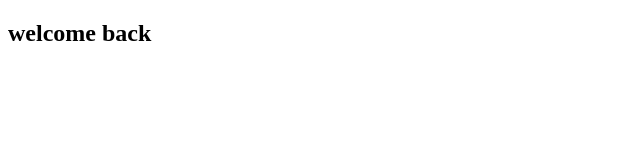
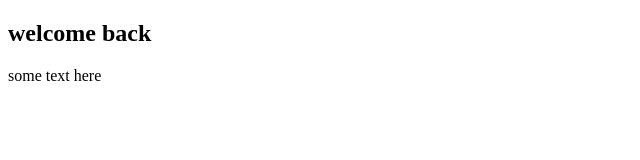
Before and after one commit to SaeedRajeh/myTestProject, a plain HTML site: page index.html in a window 1280 px wide. Shown: the whole page, without its empty margins (0-640 px from the left). Drawn offline with Linux system fonts and the light colour scheme.

Commit message:
second commit

```diff
--- a/index.html
+++ b/index.html
@@ -9,6 +9,7 @@
 </head>
 <body>
 	<h2>welcome back</h2>
+	<p>some text here</p>
     <script src="js/app.js"></script>
 </body>
 </html>
```
